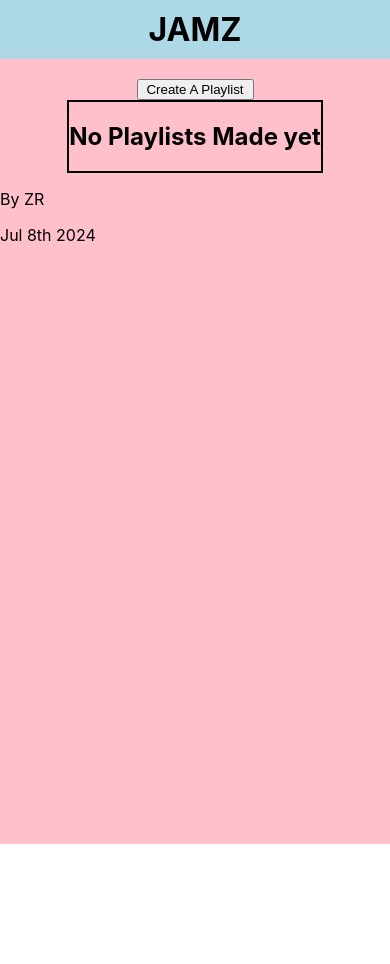
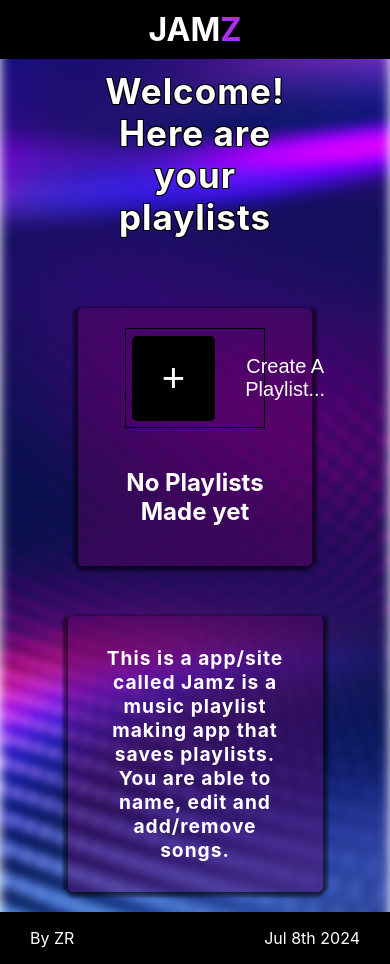
Before and after one commit to reynolds22/jamz, a React (Create React App) app: page / in a window 390 px wide. Before the commit the page ends 844 px from the top, so only its background shows below. Built offline with nearby package versions, Linux system fonts and the light colour scheme.

Commit message:
Halfway done styling then some responsivness

```diff
--- a/src/App.js
+++ b/src/App.js
@@ -2,6 +2,6 @@ import React from "react";
 import Jamz from "./component";
 
 function App() {
-  return <Jamz/>;
+  return <Jamz/>;// Renders the Jamz App
 }
 export default App;
--- a/src/component/MainMenu.jsx
+++ b/src/component/MainMenu.jsx
@@ -2,12 +2,14 @@ import React, {useState, useEffect} from "react";
 import MakeOrEdit from "./MakeOrEdit";
 
 function MainMenu(){
-
+// states
     const [beingWorked, setBeingWorked] = useState(false);
     const [playlists, setPlaylists] = useState([]);
     const [currentPlaylist, setCurrentPlaylist] = useState(null);
     const [playlistToEdit, setPlaylistToEdit] = useState(null);
 
+
+// Load playlists from local storage on initial render
     useEffect(() => {
         const savedPlaylists = localStorage.getItem("playlists");
         if(savedPlaylists){
@@ -15,15 +17,20 @@ function MainMenu(){
         }
     }, []);
 
+
+// Save playlists to local storage whenever playlists state changes
     useEffect(() => {
         localStorage.setItem("platlists", JSON.stringify(playlists));
     }, [playlists]);
 
+
+// togle to a playlist being edited or made.
     const handleOnClick = () => {
-
-        setBeingWorked(!beingWorked);
+        setBeingWorked(true);
+        setPlaylistToEdit(null);
     };
 
+// Adds the new playlist to current playlist if any along with if its being edited.
     const addPlaylist = (newPlaylist) => {
         if (playlistToEdit) {
             setPlaylists(playlists.map(playlist =>
@@ -36,33 +43,39 @@ function MainMenu(){
         setCurrentPlaylist(newPlaylist);
     };
 
+// when a playlist is clicked this sets the playlist that was selected.
     const handlePlaylistClicked = (playlist) => {
         setCurrentPlaylist(playlist);
     };
 
+// when in the veiw playlist screen this will send you back the the main menu return
     const handleBack = () => {
         setCurrentPlaylist(null);
     };
 
+// togles the current playlist to be edited in the MakeOrEdit component.
     const handleEdit = () => {
         setPlaylistToEdit(currentPlaylist);
         setBeingWorked(true);
     };
 
+// When the delete button is hit it filters through the playlist and filters out the current one.
     const handleDelete = () => {
         setPlaylists(playlists.filter(playlist => playlist.name !== currentPlaylist.name));
         setCurrentPlaylist(null);
     };
 
+// if a playlist is being made or edited it sends you to the Make OrEdit component.
     if (beingWorked){
         return <MakeOrEdit onSubmit={addPlaylist} playlistToEdit={playlistToEdit} />;
     };
 
+// if you are just veiwing the playlist for any reason it will display the playlist to be viewed. this certinly should have been another component looking back just to make thigs look more simple but it still worked out.
     if (currentPlaylist){
         return (
             <div className="playlist-edit">
                 <div className="top-options">
-                    <button onClick={handleBack}>Back</button>
+                    <button onClick={handleBack}>Back to main menu</button>
                     <button onClick={handleEdit}>Edit</button>
                     <button onClick={handleDelete}>Delete</button>
                 </div>
@@ -97,9 +110,13 @@ function MainMenu(){
         );
     };
 
+// Actual return for the MainMenu component and pulls everything together.
     return (
         <div className="main-container">
-            <button onClick={handleOnClick}>Create A Playlist</button>
+            <button onClick={handleOnClick}>
+                <div className="plus">+</div>
+                <div className="words">Create A Playlist...</div>
+            </button>
             <div className="playlist-cards">
                 {
                     playlists.length === 0
@@ -118,9 +135,11 @@ function MainMenu(){
                                     id="album"
                                 />
                             )}
-                            <h2>{playlist.name}</h2>
+                            <div>
+                                <h3>{playlist.name}</h3>
+                                <h4>{`${playlist.tracks.length} Song`}</h4>
+                            </div>
                             <h1>^</h1>
-                            <h3>{`${playlist.tracks.length} Song`}</h3>
                         </div>
                     )))
                 }
--- a/src/component/index.jsx
+++ b/src/component/index.jsx
@@ -3,16 +3,17 @@ import MainMenu from "./MainMenu";
 import "./styles.css";
 
 function Jamz(){
-
-    // const [playList, setPlayList] = useState([]);
-
+// Renders the header and footer on all pages, along with Rendering the MainMenu component.
     return (
         <div className="container">
             <header>
-                <h1>JAMZ</h1>
+                <h1>JAM</h1>
+                <p>Z</p>
             </header>
             <main>
+                <h2 id="title-phrase">Welcome! Here are your playlists</h2>
                 <MainMenu />
+                    <p>This is a app/site called Jamz is a music playlist making app that saves playlists. You are able to name, edit and add/remove songs.</p>
             </main>
             <footer>
                 <p>By ZR</p>
--- a/src/component/styles.css
+++ b/src/component/styles.css
@@ -1,28 +1,226 @@
+html, body {
+    height: 100%;
+    margin: 0;
+}
+
 header{
     display: flex;
-    justify-content: space-between;
-    background-color: lightblue;
+    justify-content: center;
+    background: black;
+    color: white;
+    position: fixed;
+    width: 100%;
+    z-index: 2;
 }
 
-header h1{
-    margin: 10px auto;
+header h1 {
+    margin: 10px 0
 }
 
-.container{
-    background-color: pink;
-    min-height: calc(100vh);
+header p {
+    margin: 10px 0;
+    font-size: 2rem;
+    color: rgb(176, 46, 242);
+    font-weight: bold;
+}
+
+.container {
+    display: flex;
+    flex-direction: column;
+    min-height: 100vh;
+    position: relative;
+    overflow: hidden;
+}
+
+.container::before {
+    content: "";
+    position: absolute;
+    top: 0;
+    left: 0;
+    width: 100%;
+    height: 100%;
+    background-image: url('./iStock-1370884809-scaled.jpg');
+    background-size: cover;
+    background-position: center;
+    background-repeat: no-repeat;
+    filter: blur(6px);
+    z-index: -1;
+    pointer-events: none;
+}
+
+#title-phrase{
+    color: white;
+    width: 50%;
+    text-align: center;
+    letter-spacing: 1px;
+    font-size: 35px;
+    margin: 0 auto;
+    margin-top: 50px;
+    padding: 20px;
+    border-radius: 5px;
+    text-shadow:
+        -1px -1px 0 #000, /* Top-left shadow */
+        1px -1px 0 #000, /* Top-right shadow */
+        -1px 1px 0 #000, /* Bottom-left shadow */
+        1px 1px 0 #000; /* Bottom-right shadow */
+}
+
+main {
+    flex: 1;
+    position: relative;
+    z-index: 1;
+}
+
+main p {
+    color: white;
+    width: 50%;
+    text-align: center;
+    font-size: larger;
+    letter-spacing: 1px;
+    font-weight: bold;
+    margin: 0 auto;
+    margin-top: 50px;
+    background-color: rgba(95, 0, 95, 0.4);
+    padding: 30px;
+    border-radius: 5px;
+    box-shadow:
+        -5px 0 3px rgba(0, 0, 0, 0.5),
+        5px 0 3px rgba(0, 0, 0, 0.5),
+        0 5px 3px rgba(0, 0, 0, 0.5);
+    margin-bottom: 20px;
+
+}
+
+footer {
+    background-color: black;
+    color: white;
+    z-index: 1;
+    display: flex;
+    justify-content: space-between;
+}
+
+footer p{
+    padding: 0 30px;
 }
 
 .main-container{
     display: flex;
     flex-direction: column;
     align-items: center;
+    background-color: rgba(95, 0, 95, 0.4);
+    width: 60%;
+    margin: 0 auto;
+    margin-top: 50px;
+    border-radius: 5px;
+    box-shadow:
+        -5px 0 3px rgba(0, 0, 0, 0.5),  /* Left shadow */
+        5px 0 3px rgba(0, 0, 0, 0.5),   /* Right shadow */
+        0 5px 3px rgba(0, 0, 0, 0.5);   /* Bottom shadow */
 }
 
 .main-container button{
-    margin-top: 20px;
-    width: 30%;
+    display: flex;
+    align-items: center;
+    width: 60%;
+    height: 100px;
+    margin: 20px 0 0;
+    background-color: rgba(255, 255, 255, 0);
+    border: none;
+    border: 1px solid black;
+    cursor: pointer;
 }
+
+.main-container button:hover{
+    background-color: black;
+    border: none;
+}
+
+button .plus{
+    background-color: black;
+    padding: 20px 30px;
+    border-radius: 5px;
+    color: white;
+    font-size: 40px;
+}
+
+button .words{
+    margin-left: 30px;
+    font-size: 20px;
+    color: white;
+}
+
+.playlist-cards h2{
+    color: white;
+    border: none;
+    text-align: center;
+}
+
+.playlist-cards{
+    width: 60%;
+    margin: 20px 20px 20px;
+}
+
+.playlist-card{
+    display: flex;
+    align-items: center;
+    height: 100px;
+    margin: 10px 0 0;
+    background-color: rgba(255, 255, 255, 0);
+    border: none;
+    border-bottom: 3px solid black;
+    cursor: pointer;
+}
+
+.playlist-card img{
+    height: 80px;
+    width: 80px;
+    border-radius: 5px;
+    color: white;
+    font-size: 40px;
+    margin-left: 10px;
+}
+
+.playlist-card:hover{
+    background-color: black;
+    border: none;
+}
+
+.playlist-card div{
+    color: white;
+    margin-left: 40px;
+    display: flex;
+    flex-direction: column;
+    align-items: center;
+}
+
+.playlist-card div h3{
+    font-size: x-large;
+    font-weight: 500;
+    margin: 10px 0 0;
+}
+
+.playlist-card div h4{
+    font-size: medium;
+    font-weight: 300;
+    margin: 5px 0 10px;
+}
+
+.playlist-card h1{
+    color: white;
+    margin-top: 40px;
+    margin-left: auto;
+    margin-right: 30px;
+}
+
+
+
+
+
+
+
+
+
+
 
 .search-bar{
     margin: 10px 0;
@@ -46,12 +244,3 @@ header h1{
     border: 3px solid black;
     width: 45%;
 }
-
-.playlist-cards, h5{
-    border: 2px solid black;
-}
-
-#album{
-    height: 100px;
-    width: 100px;
-}
--- a/src/index.js
+++ b/src/index.js
@@ -9,7 +9,7 @@ root.render(
   <React.StrictMode>
     <App />
   </React.StrictMode>
-);
+);// renders the App component.
 
 // If you want to start measuring performance in your app, pass a function
 // to log results (for example: reportWebVitals(console.log))
```
Also changed, not shown: src/component/MakeOrEdit.jsx (+12 -5 lines), src/component/playlistCard.jsx (deleted, +0 -9 lines), src/component/iStock-1370884809-scaled.jpg (added).
